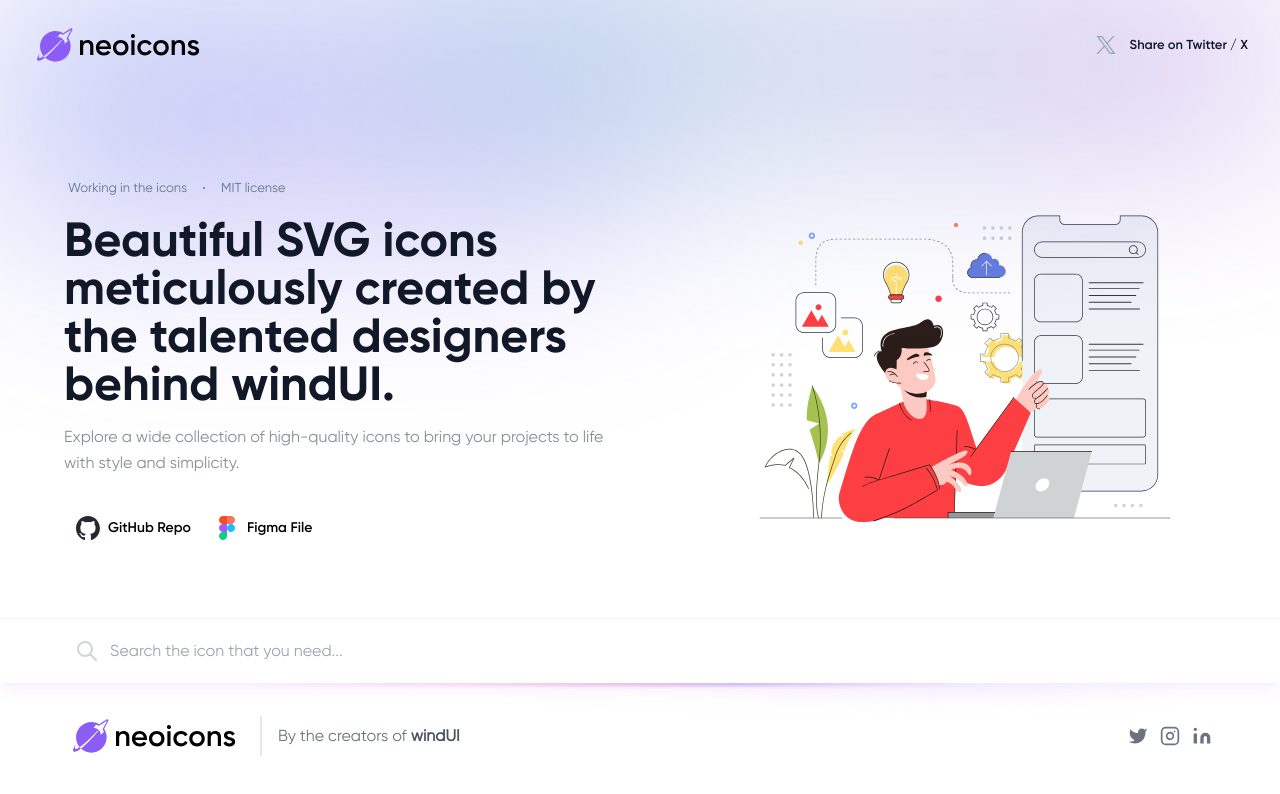
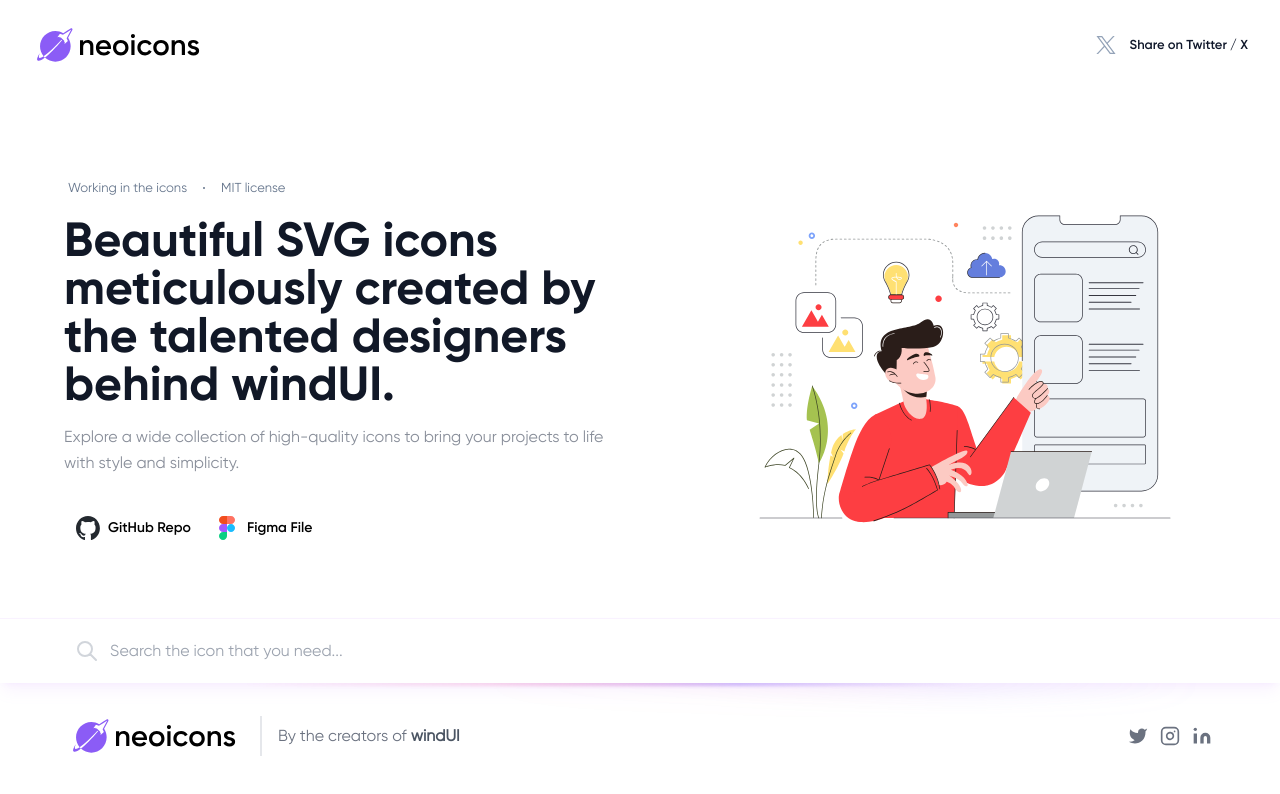
Before and after one commit to FabianHermar/neoicons, a Next.js app: page / in a window 1280 px wide. Shown: the top 794 px of the page. Built offline with nearby package versions, Linux system fonts and the light colour scheme.

Commit message:
Refactor Hero component styles

```diff
--- a/src/components/Hero.jsx
+++ b/src/components/Hero.jsx
@@ -3,15 +3,15 @@
 /* eslint-disable @next/next/no-img-element */
 export default function Hero() {
   return (
-    <section className='text-gray-600 body-font'>
-      <div
+    <section className='relative'>
+      {/* <div
         aria-hidden='true'
         className='absolute inset-0 grid grid-cols-2 -space-x-52 opacity-40 dark:opacity-30'
       >
         <div className='blur-[106px] h-56 bg-gradient-to-br from-blue-700 to-purple-400 dark:from-blue-700' />
         <div className='blur-[106px] h-32 bg-gradient-to-r from-cyan-600 to-purple-700 dark:to-indigo-600' />
-      </div>
-      <div className='container mx-auto flex px-5 pt-10 md:flex-row flex-col items-center  md:px-16'>
+      </div> */}
+      <div className='relative container mx-auto flex px-5 pt-10 md:flex-row flex-col items-center md:px-16'>
         <div className='lg:flex-grow md:w-1/2 lg:pr-24 md:pr-16 flex flex-col md:items-start md:text-left mb-16 md:mb-0 items-center text-center z-20'>
           <div className='order-first flex items-center justify-center gap-4 text-[0.8125rem] leading-6 text-slate-500 lg:justify-start pb-4 pl-1 font-[GilroyRegular]'>
             <p>Working in the icons</p>
@@ -24,7 +24,7 @@
             </svg>
             <p>MIT license</p>
           </div>
-          <h1 className='title-font sm:text-5xl text-3xl mb-4 text-gray-900 principal-title font-[GilroyBold]'>
+          <h1 className='sm:text-5xl text-3xl mb-4 text-gray-900 font-[GilroyBold]'>
             Beautiful SVG icons meticulously created by the talented designers
             behind windUI.
           </h1>
@@ -52,7 +52,7 @@
             >
               <img
                 src='/svg/Figma-logo.svg'
-                alt='GitHub Logo'
+                alt='Figma Logo'
                 className='w-6 h-6 mr-2'
               />
               Figma File
@@ -61,7 +61,7 @@
         </div>
         <div className='lg:max-w-lg lg:w-full md:w-1/2 w-5/6 hidden md:block'>
           <img
-            className='object-cover object-center rounded'
+            className='object-cover object-center rounded select-none'
             alt='hero'
             src='/svg/crafted.svg'
           />
```
